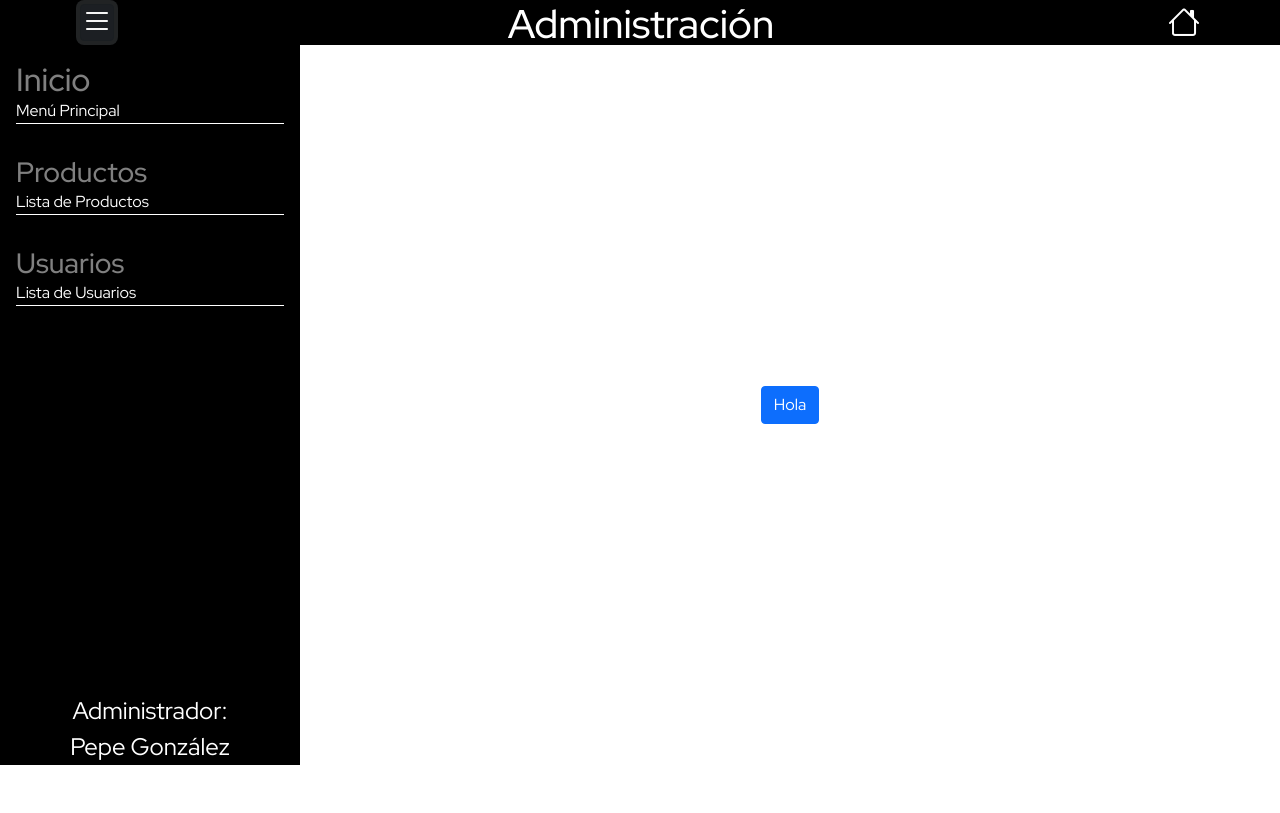
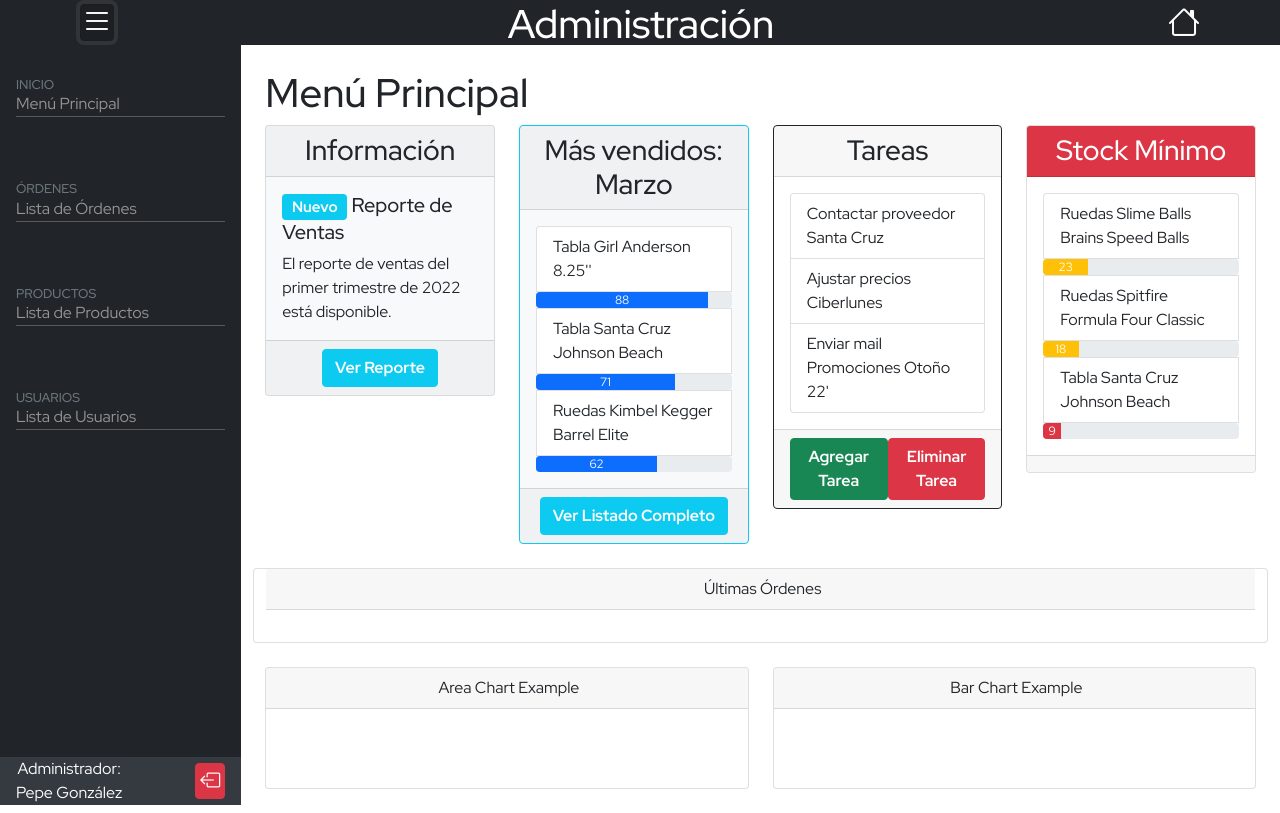
Before and after one commit to NicolasDelValle/e-comerce_front-end, a React (Create React App) app: page /admin in a window 1280 px wide. Both pictures are taken after a click on the button 97 px from the left and 22 px from the top of the page. Built offline with nearby package versions, Linux system fonts and the light colour scheme; no server answers.

Commit message:
Cambios en Dashboard Admin

```diff
--- a/src/components/BackNavbar.jsx
+++ b/src/components/BackNavbar.jsx
@@ -1,13 +1,17 @@
 import { Link } from "react-router-dom";
 import "./css/backNavbar.css";
 
-function BackNavbar({addOns}) {
-  return (
-    <div className="back-navbar">
-      {addOns}
-      <span><Link to="/"><i className="bi bi-house"></i></Link></span>
-    </div>
-  );
+function BackNavbar({ addOns }) {
+	return (
+		<div className="back-navbar bg-dark">
+			{addOns}
+			<span>
+				<Link to="/">
+					<i className="bi bi-house"></i>
+				</Link>
+			</span>
+		</div>
+	);
 }
 
 export default BackNavbar;
--- a/src/components/css/backNavbar.css
+++ b/src/components/css/backNavbar.css
@@ -10,7 +10,6 @@
 
 	font-weight: bold;
 
-	background-color: #000;
 }
 
 @media (min-width: 768px) {
--- a/src/pages/admin/Admin.jsx
+++ b/src/pages/admin/Admin.jsx
@@ -1,6 +1,7 @@
 import { useState, useEffect } from "react";
 import { Button } from "react-bootstrap";
 import { Link } from "react-router-dom";
+import { Badge, Card, ListGroup, ProgressBar } from "react-bootstrap";
 import axios from "axios";
 
 import "./admin.css";
@@ -29,28 +30,148 @@ function Admin() {
 			<div className="admin-main">
 				<div
 					className={
-						showSidebar ? "admin-main-sidebar" : "admin-main-sidebar-hidden"
+						showSidebar ? "admin-main-sidebar bg-dark" : "admin-main-sidebar-hidden"
 					}
 				>
 					<div className="admin-main-sidebar-option">
-						<h2>Inicio</h2>
+						<h3 className="text-secondary">INICIO</h3>
 						<Link to="/admin">Menú Principal</Link>
 					</div>
 					<div className="admin-main-sidebar-option">
-						<h3>Productos</h3>
+						<h3 className="text-secondary">ÓRDENES</h3>
+						<Link to="/admin/users">Lista de Órdenes</Link>
+					</div>
+					<div className="admin-main-sidebar-option">
+						<h3 className="text-secondary">PRODUCTOS</h3>
 						<Link to="/admin/products">Lista de Productos</Link>
 					</div>
 					<div className="admin-main-sidebar-option">
-						<h3>Usuarios</h3>
+						<h3 className="text-secondary">USUARIOS</h3>
 						<Link to="/admin/users">Lista de Usuarios</Link>
 					</div>
-					<div className="admin-main-sidebar-user">
-						<p>Administrador:</p>
-						<p>Pepe González</p>
+					<div className="admin-main-sidebar-user d-flex align-items-center justify-content-between">
+						<div className="d-flex flex-column align-items-center justify-content-between">
+							<p>Administrador:</p>
+							<p>Pepe González</p>
+						</div>
+						<button className="btn btn-danger p-1">
+							<i class="bi bi-box-arrow-left h5"></i>
+						</button>
 					</div>
 				</div>
-				<div className="admin-main-home">
-					<Button>Hola</Button>
+				<div className="container-fluid px-4">
+					<h1 className="mt-4 text-start">Menú Principal</h1>
+					<div class="row">
+						<div class="col-xl-3 col-md-6">
+							<Card bg="light" className="mb-4">
+								<Card.Header className="h3">Información</Card.Header>
+								<Card.Body className="text-start">
+									<Card.Title>
+										<Badge bg="info">Nuevo</Badge> Reporte de Ventas
+									</Card.Title>
+									<Card.Text>
+										El reporte de ventas del primer trimestre de 2022 está disponible.
+									</Card.Text>
+								</Card.Body>
+								<Card.Footer>
+									<Button variant="info" className="text-white fw-bold">
+										Ver Reporte
+									</Button>
+								</Card.Footer>
+							</Card>
+						</div>
+						<div class="col-xl-3 col-md-6">
+							<Card bg="light" border="info" className="mb-4">
+								<Card.Header className="h3">Más vendidos: Marzo</Card.Header>
+								<Card.Body>
+									<ListGroup className="text-start">
+										<ListGroup.Item>Tabla Girl Anderson 8.25''</ListGroup.Item>
+										<ProgressBar now={88} label={88} />
+										<ListGroup.Item>Tabla Santa Cruz Johnson Beach</ListGroup.Item>
+										<ProgressBar now={71} label={71} />
+										<ListGroup.Item>Ruedas Kimbel Kegger Barrel Elite</ListGroup.Item>
+										<ProgressBar now={62} label={62} />
+									</ListGroup>
+								</Card.Body>
+								<Card.Footer>
+									<Button variant="info" className="text-white fw-bold">
+										Ver Listado Completo
+									</Button>
+								</Card.Footer>
+							</Card>
+						</div>
+						<div class="col-xl-3 col-md-6">
+							<Card border="dark" className="mb-4">
+								<Card.Header bg="warning" className="h3">
+									Tareas
+								</Card.Header>
+								<Card.Body>
+									<ListGroup className="text-start">
+										<ListGroup.Item>Contactar proveedor Santa Cruz</ListGroup.Item>
+										<ListGroup.Item>Ajustar precios Ciberlunes</ListGroup.Item>
+										<ListGroup.Item>Enviar mail Promociones Otoño 22'</ListGroup.Item>
+									</ListGroup>
+								</Card.Body>
+								<Card.Footer className="d-flex justify-content-between">
+									<Button variant="success" className="text-white fw-bold">
+										Agregar Tarea
+									</Button>
+									<Button variant="danger" className="text-white fw-bold">
+										Eliminar Tarea
+									</Button>
+								</Card.Footer>
+							</Card>
+						</div>
+						<div class="col-xl-3 col-md-6">
+							<Card className="mb-4">
+								<Card.Header className="h3 text-white bg-danger">
+									Stock Mínimo
+								</Card.Header>
+								<Card.Body>
+									<ListGroup className="text-start">
+										<ListGroup.Item>Ruedas Slime Balls Brains Speed Balls</ListGroup.Item>
+										<ProgressBar now={23} label={23} variant="warning" />
+										<ListGroup.Item>Ruedas Spitfire Formula Four Classic</ListGroup.Item>
+										<ProgressBar now={18} label={18} variant="warning" />
+										<ListGroup.Item>Tabla Santa Cruz Johnson Beach</ListGroup.Item>
+										<ProgressBar now={9} label={9} variant="danger" />
+									</ListGroup>
+								</Card.Body>
+								<Card.Footer className="d-flex justify-content-between"></Card.Footer>
+							</Card>
+						</div>
+					</div>
+					<div class="row">
+						<div class="card mb-4">
+							<div class="card-header">
+								<i class="fas fa-table me-1"></i>
+								Últimas Órdenes
+							</div>
+							<div class="card-body"></div>
+						</div>
+						<div class="col-xl-6">
+							<div class="card mb-4">
+								<div class="card-header">
+									<i class="fas fa-chart-area me-1"></i>
+									Area Chart Example
+								</div>
+								<div class="card-body">
+									<canvas id="myAreaChart" width="100%" height="40"></canvas>
+								</div>
+							</div>
+						</div>
+						<div class="col-xl-6">
+							<div class="card mb-4">
+								<div class="card-header">
+									<i class="fas fa-chart-bar me-1"></i>
+									Bar Chart Example
+								</div>
+								<div class="card-body">
+									<canvas id="myBarChart" width="100%" height="40"></canvas>
+								</div>
+							</div>
+						</div>
+					</div>
 				</div>
 			</div>
 		</div>
--- a/src/pages/admin/admin.css
+++ b/src/pages/admin/admin.css
@@ -14,13 +14,11 @@
 }
 
 .admin-main-sidebar {
-	height: 90vh;
+	height: 95vh;
 	width: 300px;
 
 	display: flex;
 	flex-direction: column;
-
-	padding: 0 1rem;
 
 	background-color: #000;
 
@@ -35,59 +33,38 @@
 	display: flex;
 	flex-direction: column;
 
-	border-bottom: 1px solid #fff;
+	border-bottom: 1px solid rgb(89, 89, 89);
 
-	margin: 1rem 0;
+	margin: 2rem 1rem;
 }
 
-.admin-main-sidebar-option h2,
-h3 {
+.admin-main-sidebar-option h3 {
 	margin: 0;
 
+  font-size: 0.8rem;
 	text-align: left;
-
-	color: gray;
 }
 
 .admin-main-sidebar-option a {
 	text-align: left;
-	color: rgb(255, 255, 255);
+	color: rgb(148, 148, 148);
 }
 
-.admin-main-sidebar-option p:hover {
-	background-color: rgb(59, 59, 59);
+.admin-main-sidebar-option a:hover {
+  color: #fff;
 }
 
 .admin-main-sidebar-user {
 	margin-top: auto;
+
+  padding: 0 1rem;
+
+  background-color: #343a40;
+
 	color: #fff;
 }
 
 .admin-main-sidebar-user p {
-	margin: 0;
-
-	font-size: 1.5rem;
+  margin: 0;
+  text-align: left;
 }
-
-.admin-main-home {
-	margin: auto;
-}
-
-.admin-main-content {
-	margin: 2.5rem auto;
-
-	border: 1px solid #000;
-}
-
-.admin-main-content h2 {
-	text-align: center;
-
-	font-weight: normal;
-
-	color: #000;
-}
-
-.admin-main-content-data {
-	height: 500px;
-	width: 500px;
-}
```
